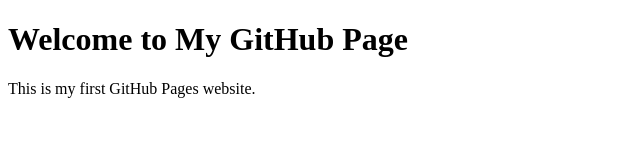
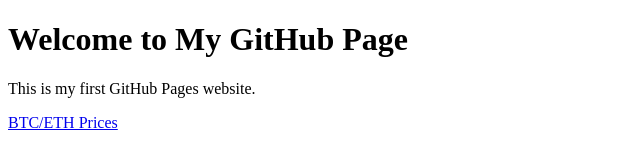
Before and after one commit to Jeon-Dahye/Jeon-Dahye.github.io, a plain HTML site: page index.html in a window 1280 px wide. Shown: the whole page, without its empty margins (0-640 px from the left). Drawn offline with Linux system fonts and the light colour scheme.

Commit message:
Update index.html

```diff
--- a/index.html
+++ b/index.html
@@ -8,5 +8,6 @@
 <body>
   <h1>Welcome to My GitHub Page</h1>
   <p>This is my first GitHub Pages website.</p>
+  <p><a href="prices.html">BTC/ETH Prices</a></p>
 </body>
 </html>
```
